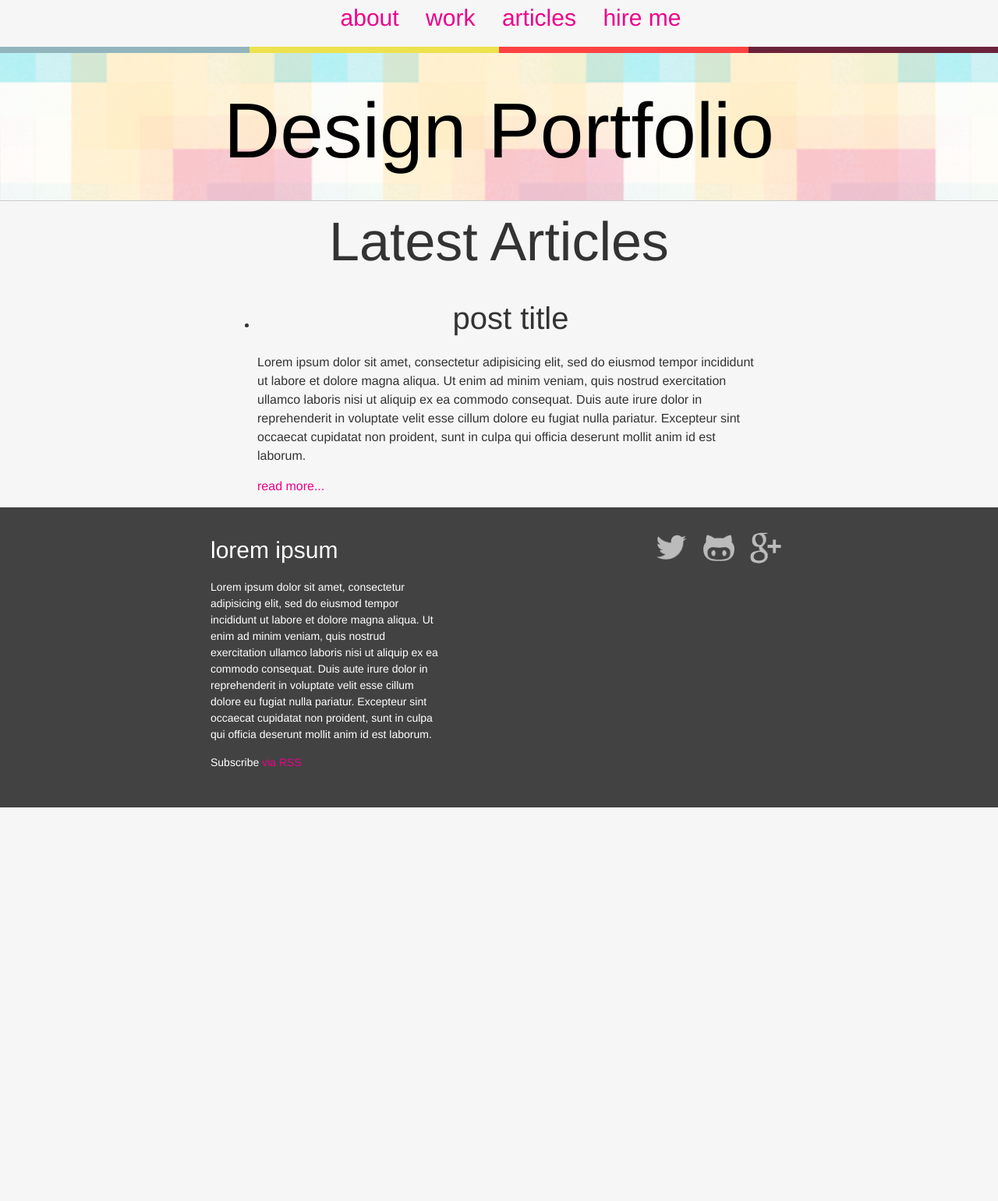
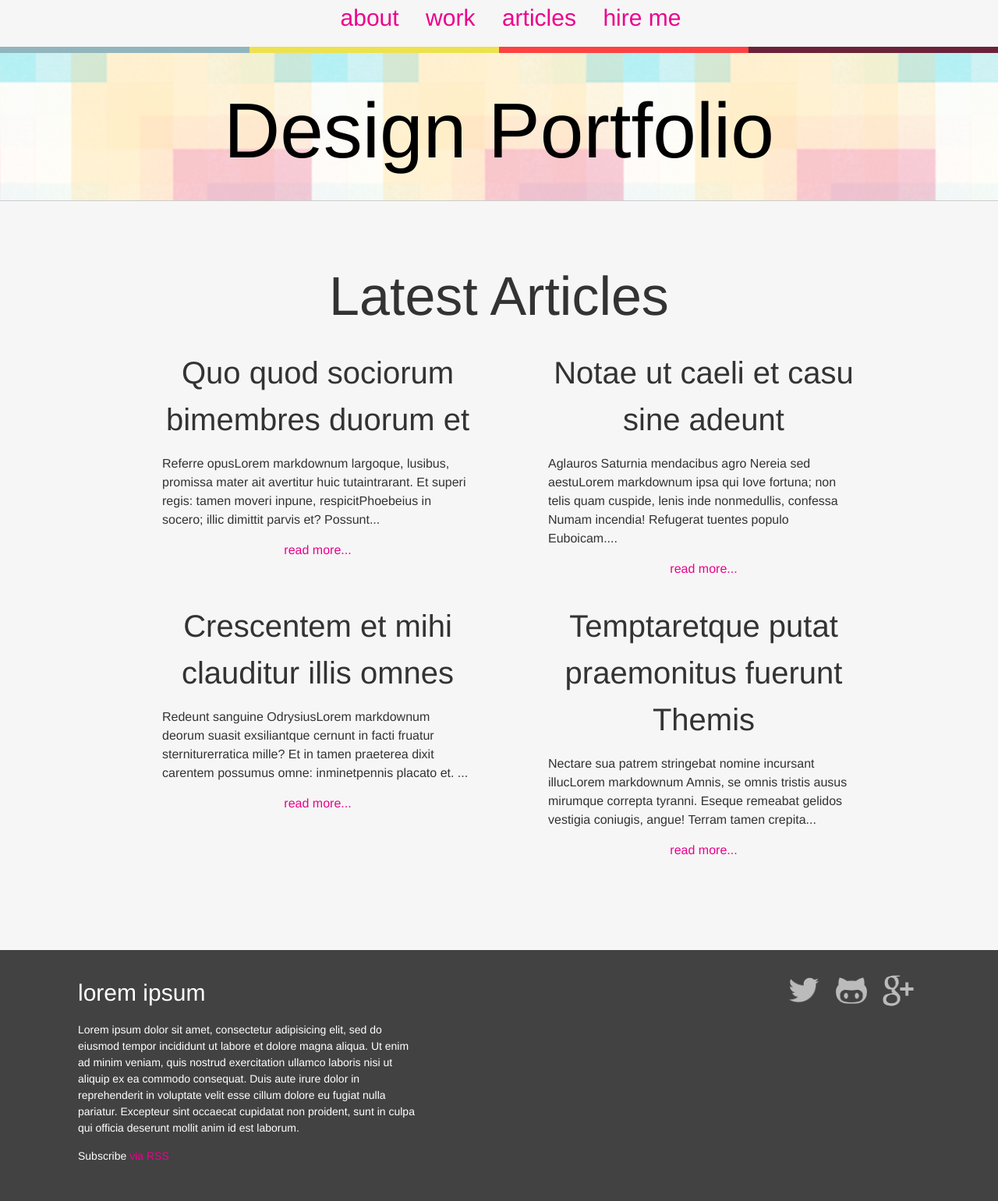
Before and after one commit to anunez18/designer-portfolio, a Jekyll site: the page built from index.html, in a window 1280 px wide. Shown: the whole page at 78% size. Built offline with Jekyll 4.4.1, drawn with Linux system fonts in a browser that asks for light colours; before the commit the page ends 1036 px from its top, so only the background shows below that.

```diff
--- a/_sass/_base.scss
+++ b/_sass/_base.scss
@@ -8,7 +8,9 @@ dl, dd, ol, ul, figure {
     padding: 0;
 }
 
-
+*{
+    box-sizing:border-box;
+}
 
 /**
  * Basic styling
@@ -17,7 +19,7 @@ body {
     font-family: $base-font-family;
     font-size: $base-font-size;
     line-height: $base-line-height;
-    font-weight: 300;
+    font-weight: 400;
     color: $text-color;
     background-color: $background-color;
     -webkit-text-size-adjust: 100%;
--- a/_sass/_layout.scss
+++ b/_sass/_layout.scss
@@ -44,3 +44,11 @@
         margin: 0 0.5em;
     }
 }
+//  Sections
+.site-section {
+    @extend %clearfix;
+    padding-top: $h1-font-size;
+}
+.site-section-last{
+    padding-bottom: $h1-font-size;
+}
--- /dev/null
+++ b/_sass/components/_post.scss
@@ -0,0 +1,16 @@
+.post-list{
+	@extend %clearfix;
+	list-style: none;
+}
+.post{
+	float: left;
+	width: 50%;
+	padding:0 3em 1em;
+
+	&:nth-child(odd){
+		clear: both;
+	}
+}
+.post-read-more-link{
+	text-align: center;
+}
--- a/css/main.scss
+++ b/css/main.scss
@@ -32,7 +32,7 @@ $grey-color-light: lighten($grey-color, 40%);
 $grey-color-dark:  darken($grey-color, 25%);
 
 // Width of the content area
-$content-width:    800px;
+$content-width:    1200px;
 
 $on-palm:          600px;
 $on-laptop:        800px;
@@ -59,5 +59,6 @@ $on-laptop:        800px;
         "base",
         "layout",
         "syntax-highlighting",
-        "gradient-bar"
+        "gradient-bar",
+        "components/post"
 ;
--- a/index.html
+++ b/index.html
@@ -10,16 +10,13 @@ layout: default
     <div class="wrapper">
       <h1>Latest Articles</h1>
         <ul class="post-list">
+        {% for post in site.posts reversed | limit:4 %}
           <li class="post">
-            <h2>post title</h2>
-              <p>Lorem ipsum dolor sit amet, consectetur adipisicing elit, sed do eiusmod
-              tempor incididunt ut labore et dolore magna aliqua. Ut enim ad minim veniam,
-              quis nostrud exercitation ullamco laboris nisi ut aliquip ex ea commodo
-              consequat. Duis aute irure dolor in reprehenderit in voluptate velit esse
-              cillum dolore eu fugiat nulla pariatur. Excepteur sint occaecat cupidatat non
-              proident, sunt in culpa qui officia deserunt mollit anim id est laborum.</p>
+            <h2>{{ post.title }}</h2>
+              <p>{{ post.content | strip_html | strip_newlines | truncate: 200 }}</p>
               <p class="post-read-more-link"><a href="#">read more...</a></p>
           </li>
+          {% endfor %}
         </ul>
     </div>
   </section>
```
